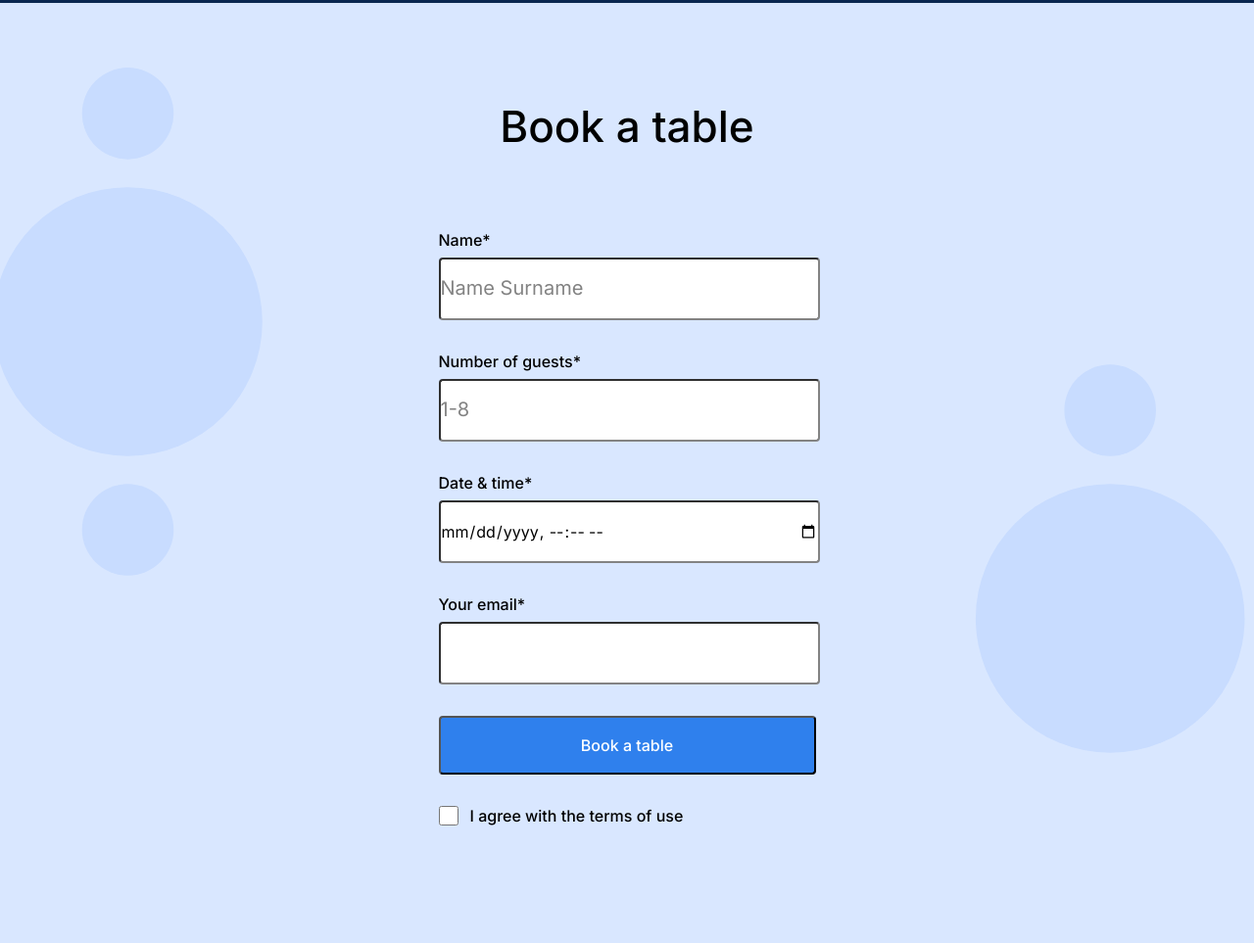
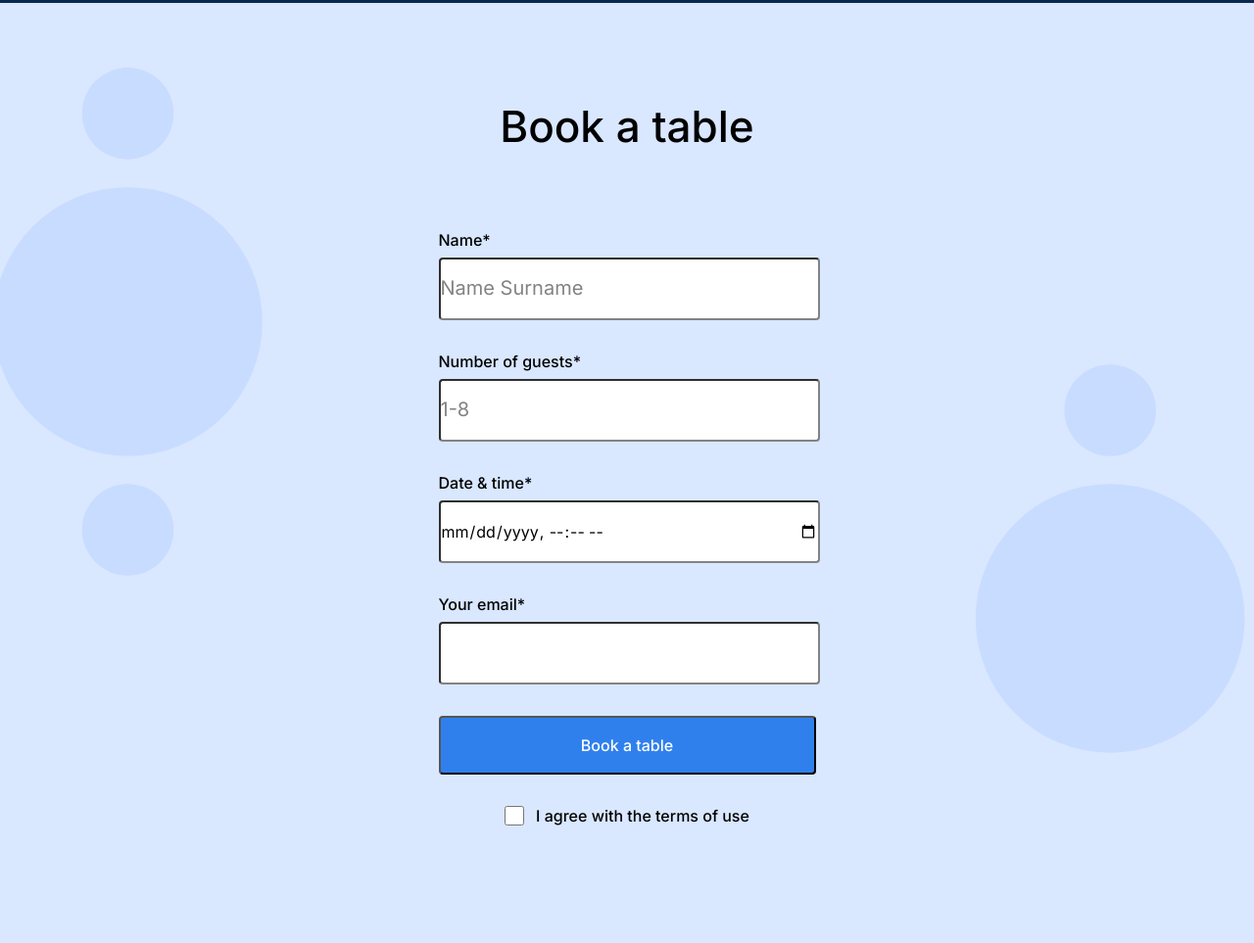
Before and after one commit to jftoro7/se_project_coffeeshop, a plain HTML site: page index.html in a window 1280 px wide. Shown: the part 1649-2612 px from the top of the page at 98% size. Drawn offline with Linux system fonts and the light colour scheme.

Commit message:
Adjust BEM and simplify checklist coding

```diff
--- a/index.html
+++ b/index.html
@@ -107,8 +107,8 @@
           </div>
         </section>
         <section class="reservation" id="reservation">
+          <p class="reservation__title">Book a table</p>
           <form class="reservation__form">
-            <p class="reservation__title">Book a table</p>
             <fieldset class="form__fieldset">
               <label for="name" class="form__label">Name*</label>
               <input
--- a/pages/index.css
+++ b/pages/index.css
@@ -261,9 +261,8 @@ input.form__checkbox {
   font-weight: 400;
 }
 
-.form__agree {
-  margin: auto;
+.form__fieldset.form__agree {
   display: flex;
-  align-items: center;
+  justify-content: center;
   padding-bottom: 120px;
 }
```
